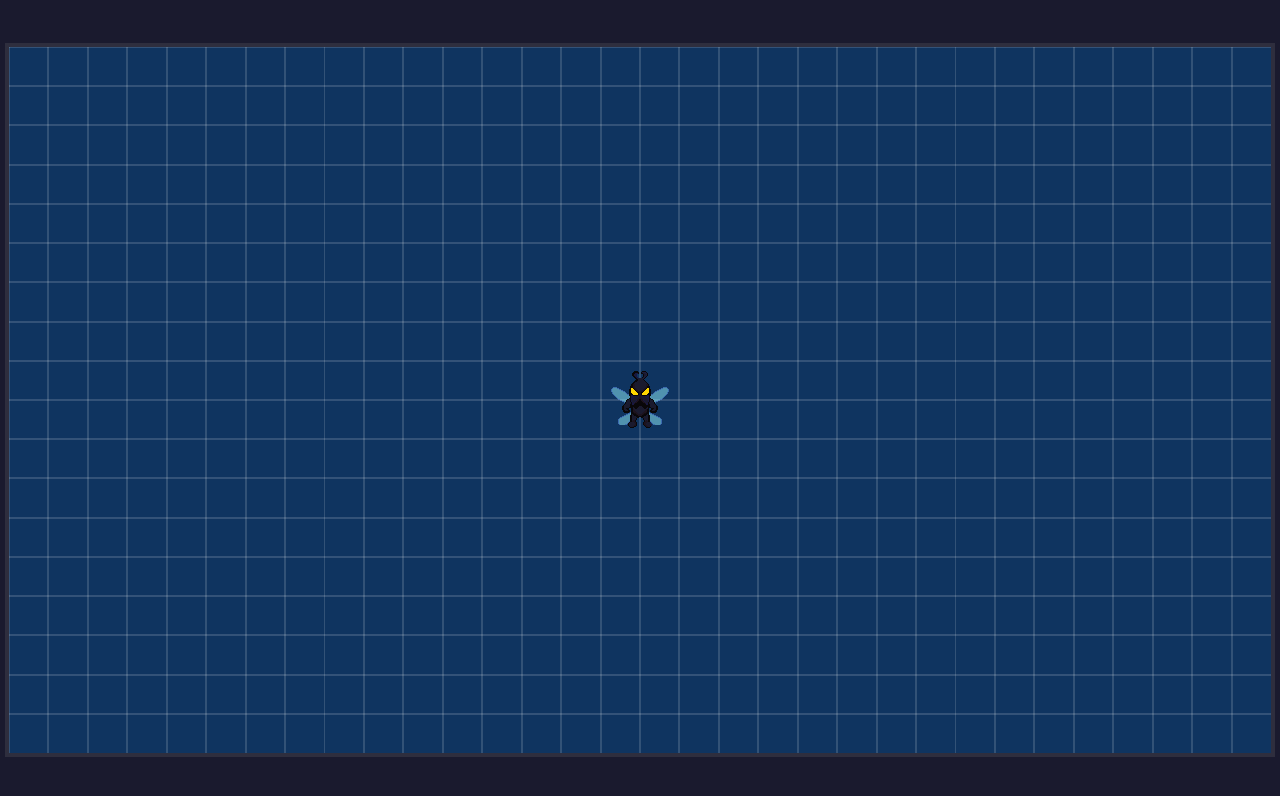
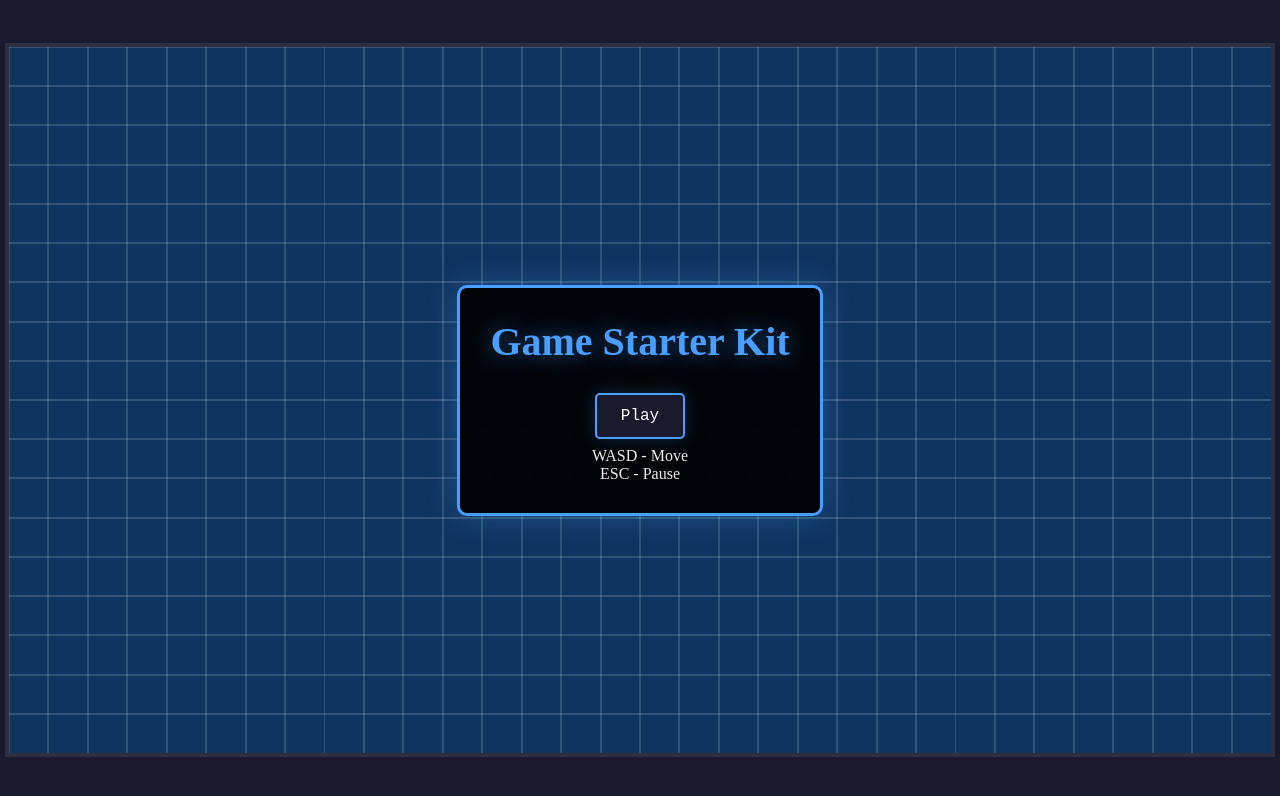
Before and after one commit to swiftAndHandy/VanillaJS-Game-Engine, a website with bundled scripts: page index.html in a window 1280 px wide. Built offline with nearby package versions, Linux system fonts and the light colour scheme.

Commit message:
style: adjustments to Menu related styles

```diff
--- a/css/style.css
+++ b/css/style.css
@@ -1,5 +1,6 @@
 :root {
     --midnight-blue: #1a1a2e;
+    --menu-background-color: rgba(0, 0, 0, 0.9);
 }
 
 * {
@@ -10,7 +11,12 @@
 
 body {
     background-color: var(--midnight-blue);
+    color: #eee;
     overflow: hidden;
+}
+
+ul {
+    list-style: none;
 }
 
 #gameContainer {
@@ -28,3 +34,48 @@ body {
     image-rendering: crisp-edges;
     background-color: var(--midnight-blue);
 }
+
+.ui-panel {
+    position: absolute;
+    background-color: var(--menu-background-color);
+    backdrop-filter: blur(10px);
+    border: 3px solid #4a9eff;
+    padding: 30px;
+    border-radius: 10px;
+    text-align: center;
+    box-shadow: 0 0 30px rgba(74, 158, 255, 0.3);
+    isolation: isolate;
+    display: none;
+}
+
+.ui-panel.active {
+    display: block;
+}
+
+.ui-panel h1 {
+    color: #4a9eff;
+    margin-bottom: 20px;
+    font-size: 2.5rem;
+    text-shadow: 0 0 20px rgba(74, 158, 255, 0.5);
+}
+
+/* Buttons */
+button {
+    background-color: var(--midnight-blue);
+    color: white;
+    border: 2px solid #4a9eff;
+    border-radius: 5px;
+    padding: 12px 24px;
+    margin: 8px;
+    font-size: 1rem;
+    cursor: pointer;
+    font-family: 'Courier New', monospace;
+    transition: 0.3s;
+    box-shadow: 0 0 15px rgba(74, 158, 255, 0.2);
+}
+
+button:hover, button:focus-visible {
+    background-color: #2a2a9c;
+    box-shadow: 0 0 25px rgba(74, 158, 255, 0.5);
+    transform: translateY(-1px);
+}
--- a/index.html
+++ b/index.html
@@ -9,6 +9,16 @@
 <body>
     <div id="gameContainer">
         <canvas id="gameCanvas"></canvas>
+        <div id="mainMenu" class="ui-panel active">
+            <h1>Game Starter Kit</h1>
+            <button id="playBtn">Play</button>
+            <article aria-label="Controls">
+                <ul>
+                    <li>WASD - Move</li>
+                    <li>ESC - Pause</li>
+                </ul>
+            </article>
+        </div>
     </div>
 
     <script type="module" src="./js/main.js"></script>
--- a/js/core/Game.js
+++ b/js/core/Game.js
@@ -38,6 +38,10 @@ export class Game {
         this.player.update(deltaTime, this.inputManager);
     }
 
+    setupUI() {
+
+    }
+
     resizeCanvas() {
         let w, h;
         const ratio = 16/9;
```
